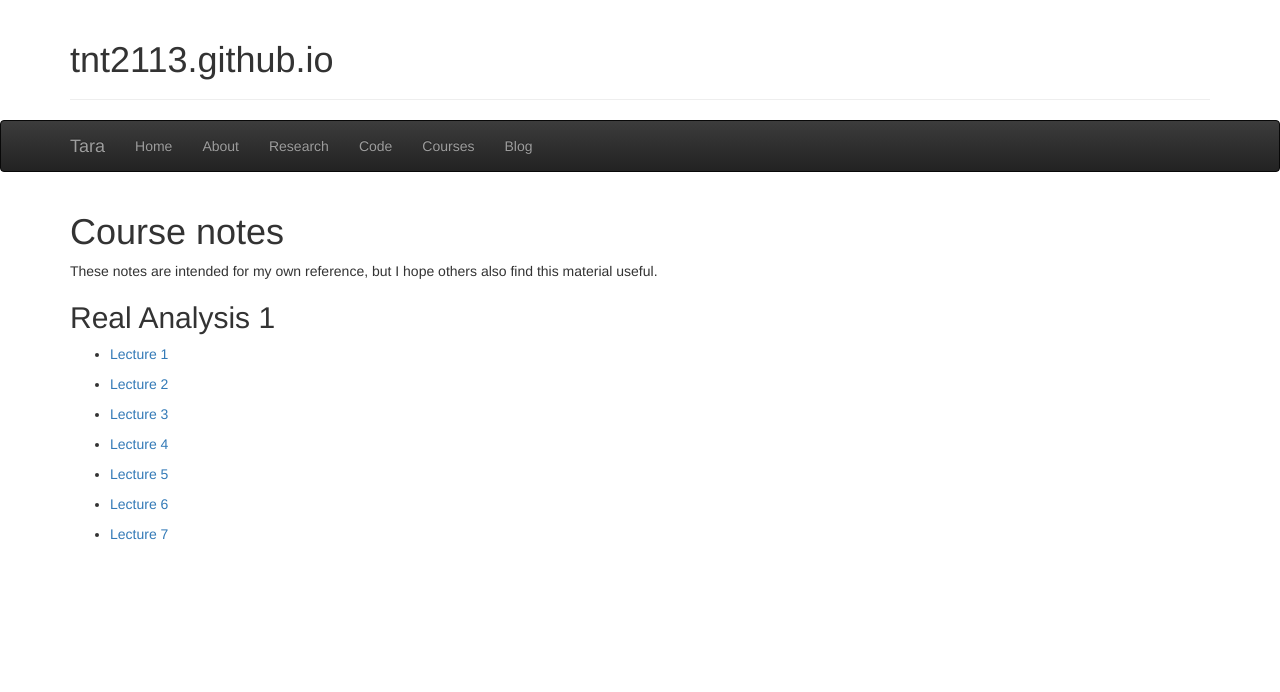
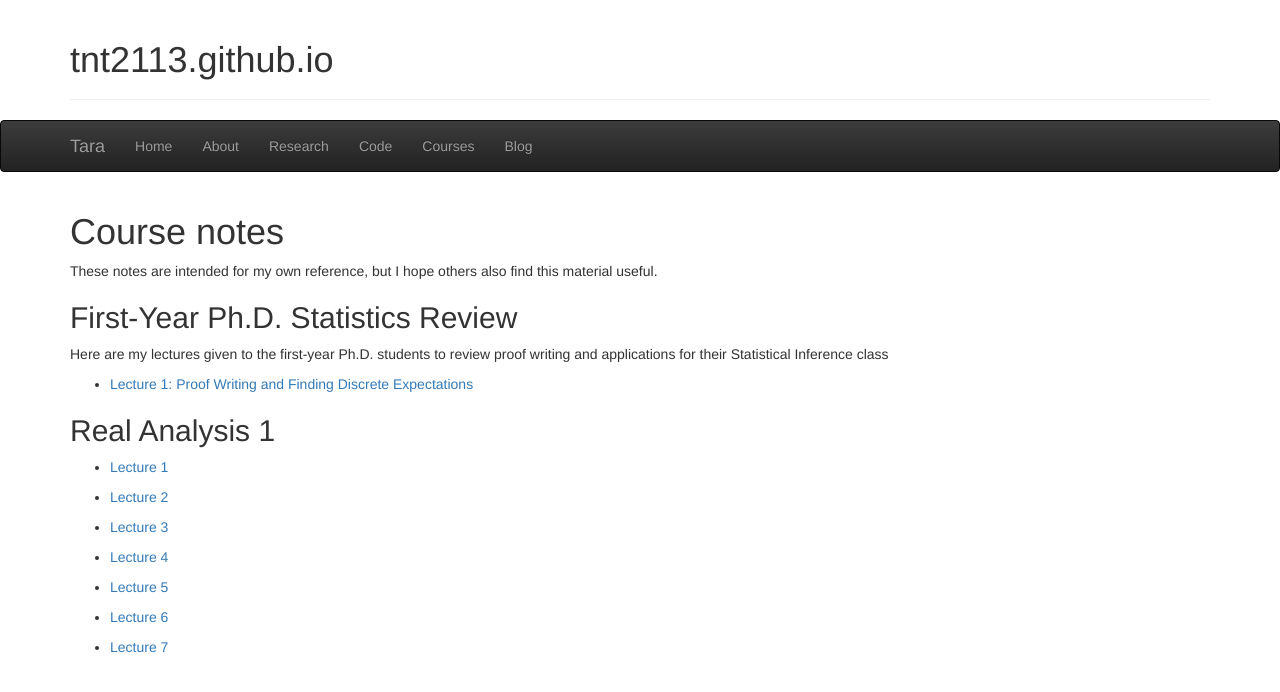
Before and after one commit to tnt2113/tnt2113.github.io, a Jekyll site: the page courses/index.html, which Jekyll copies as it is, in a window 1280 px wide. Shown: the top 692 px of the page. Built offline with Jekyll 4.4.1, drawn with Linux system fonts in a browser that asks for light colours.

Commit message:
Update index.html

```diff
--- a/courses/index.html
+++ b/courses/index.html
@@ -78,6 +78,11 @@ jQuery(document).ready(function($) {
 
   <h1 class="post-title">Course notes</h1>
   <p class="post-title">These notes are intended for my own reference, but I hope others also find this material useful. </p>
+  <h2 class="post-title">First-Year Ph.D. Statistics Review</h2>
+  <p> Here are my lectures given to the first-year Ph.D. students to review proof writing and applications for their Statistical Inference class</p>
+  <ul>
+    <li><p><a href="Problem solving strategies Part 1.pdf">Lecture 1: Proof Writing and Finding Discrete Expectations</a></p></li>
+  </ul>
   <h2 class="post-title">Real Analysis 1</h2>
   <ul>
     <li><p><a href="real_analysis_327_Lecture_1.html">Lecture 1</a></p></li>
```
